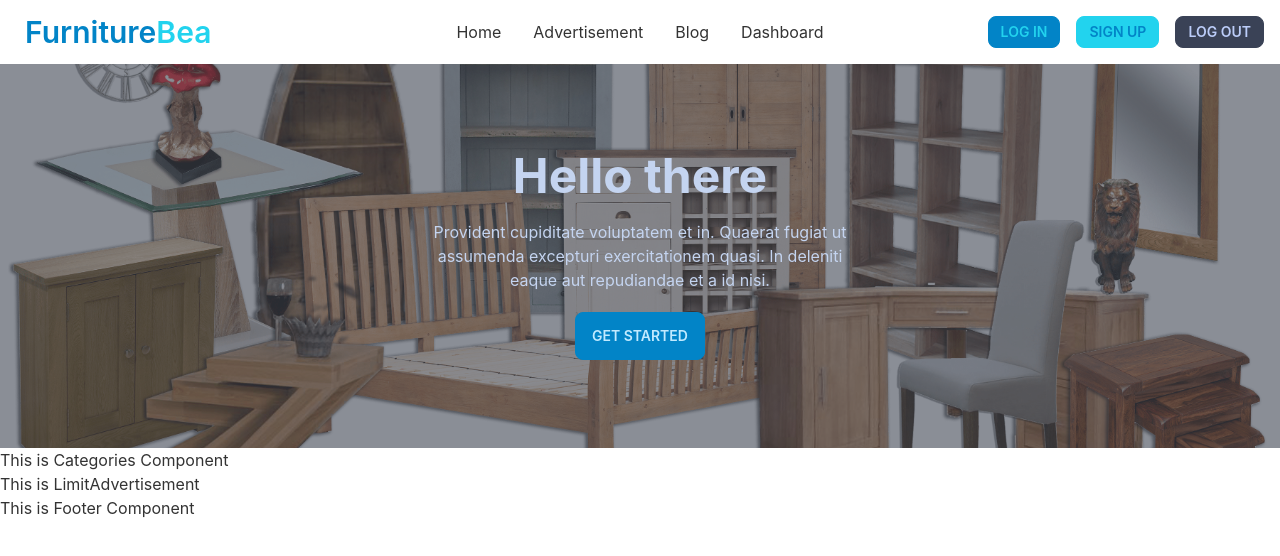
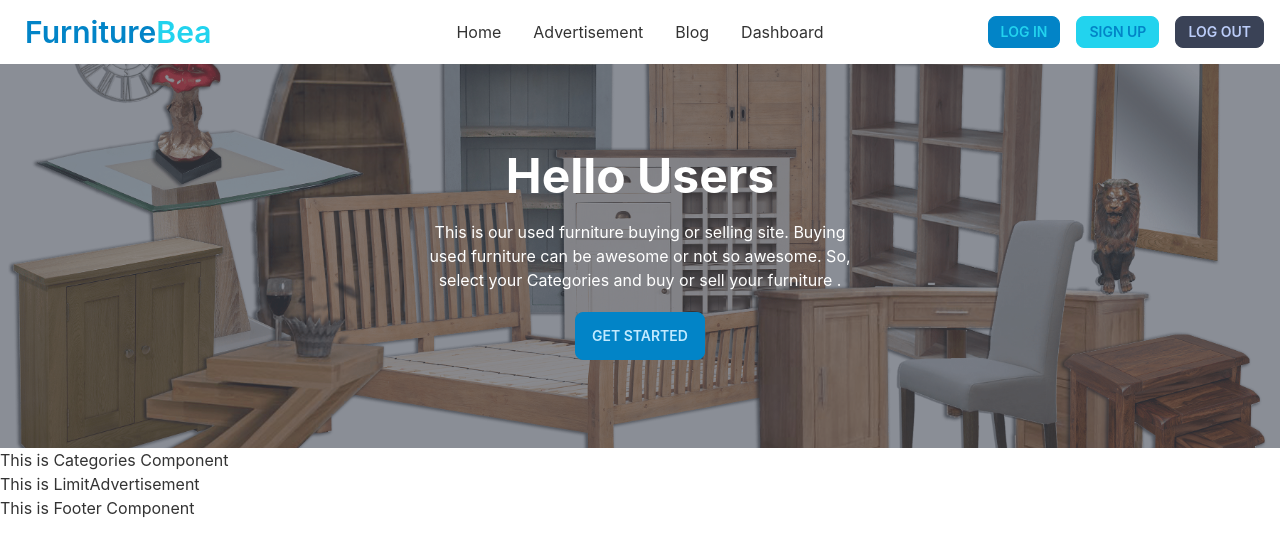
Before and after one commit to Sayedfarabi/furnitureBea-client, a React (Create React App) app: page / in a window 1280 px wide. Shown: the top 556 px of the page. Built offline with nearby package versions, Linux system fonts and the light colour scheme.

Commit message:
banner done

```diff
--- a/src/Pages/Home/Banner/Banner.jsx
+++ b/src/Pages/Home/Banner/Banner.jsx
@@ -7,10 +7,11 @@ const Banner = () => {
         <div>
             <div className="hero h-96" style={{ backgroundImage: `url(${bannerImg})` }}>
                 <div className="hero-overlay bg-opacity-60"></div>
-                <div className="hero-content text-center text-neutral-content">
+                <div className="hero-content text-center text-base-100">
                     <div className="max-w-md">
-                        <h1 className="mb-5 text-5xl font-bold">Hello there</h1>
-                        <p className="mb-5">Provident cupiditate voluptatem et in. Quaerat fugiat ut assumenda excepturi exercitationem quasi. In deleniti eaque aut repudiandae et a id nisi.</p>
+                        <h1 className="mb-5 text-5xl font-bold">Hello Users</h1>
+                        <p className="mb-5">This is our used furniture buying or selling site. Buying used furniture can be awesome or not so awesome.
+                            So, select your Categories and buy or sell your furniture .</p>
                         <button className="btn btn-primary">Get Started</button>
                     </div>
                 </div>
--- a/src/Pages/Shared/Navbar/Navbar.jsx
+++ b/src/Pages/Shared/Navbar/Navbar.jsx
@@ -10,20 +10,20 @@ const Navbar = () => {
                         <svg xmlns="http://www.w3.org/2000/svg" className="h-5 w-5" fill="none" viewBox="0 0 24 24" stroke="currentColor"><path strokeLinecap="round" strokeLinejoin="round" strokeWidth="2" d="M4 6h16M4 12h8m-8 6h16" /></svg>
                     </label>
                     <ul tabIndex={0} className="menu menu-compact dropdown-content mt-3 p-2 shadow bg-base-100 rounded-box w-52">
-                        <li><Link to={"/home"}>Home</Link></li>
-                        <li><Link to={"/advertisement"}>Advertisement</Link></li>
-                        <li><Link to={"/blog"}>Blog</Link></li>
-                        <li><Link to={"/dashboard"}>Dashboard</Link></li>
+                        <li><Link className='rounded-lg' to={"/home"}>Home</Link></li>
+                        <li><Link className='rounded-lg' to={"/advertisement"}>Advertisement</Link></li>
+                        <li><Link className='rounded-lg' to={"/blog"}>Blog</Link></li>
+                        <li><Link className='rounded-lg' to={"/dashboard"}>Dashboard</Link></li>
                     </ul>
                 </div>
                 <Link to={""} className="btn btn-ghost normal-case text-3xl text-primary">Furniture<span className='text-secondary'>Bea</span></Link>
             </div>
             <div className="navbar-center hidden lg:flex">
                 <ul className="menu menu-horizontal p-0">
-                    <li><Link to={"/home"}>Home</Link></li>
-                    <li><Link to={"/advertisement"}>Advertisement</Link></li>
-                    <li><Link to={"/blog"}>Blog</Link></li>
-                    <li><Link to={"/dashboard"}>Dashboard</Link></li>
+                    <li><Link className='rounded-lg' to={"/home"}>Home</Link></li>
+                    <li><Link className='rounded-lg' to={"/advertisement"}>Advertisement</Link></li>
+                    <li><Link className='rounded-lg' to={"/blog"}>Blog</Link></li>
+                    <li><Link className='rounded-lg' to={"/dashboard"}>Dashboard</Link></li>
                 </ul>
             </div>
             <div className="navbar-end">
```
